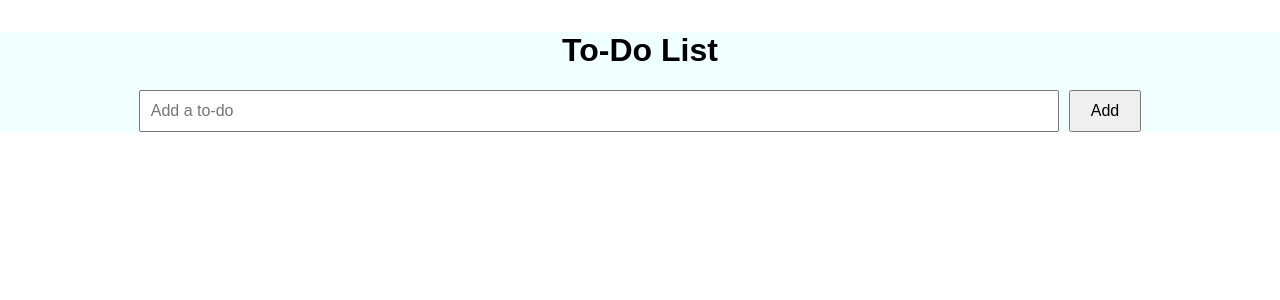
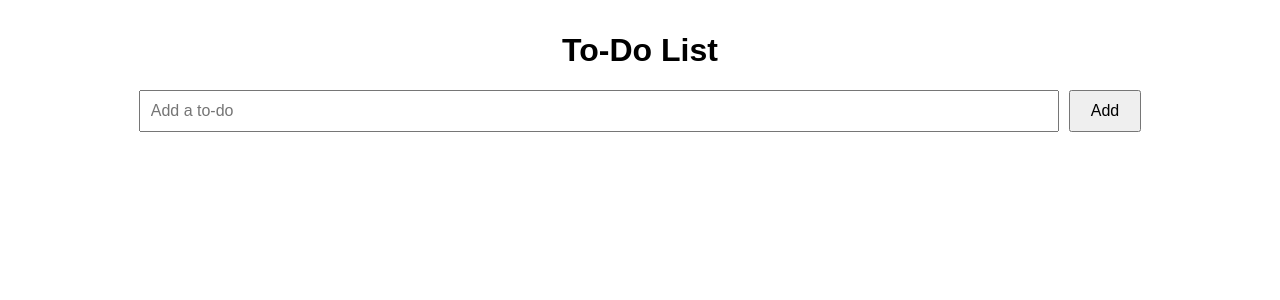
Before and after one commit to Navateja-gogula/aws-github-actions, a React (Create React App) app: page / in a window 1280 px wide. Shown: the top 300 px of the page. Built offline with nearby package versions, Linux system fonts and the light colour scheme.

Commit message:
updated script

```diff
--- a/src/App.css
+++ b/src/App.css
@@ -1,7 +1,6 @@
 .app {
   text-align: center;
   margin: 2rem auto;
-  background-color: azure;
   font-family: Arial, sans-serif;
 }
 
```
